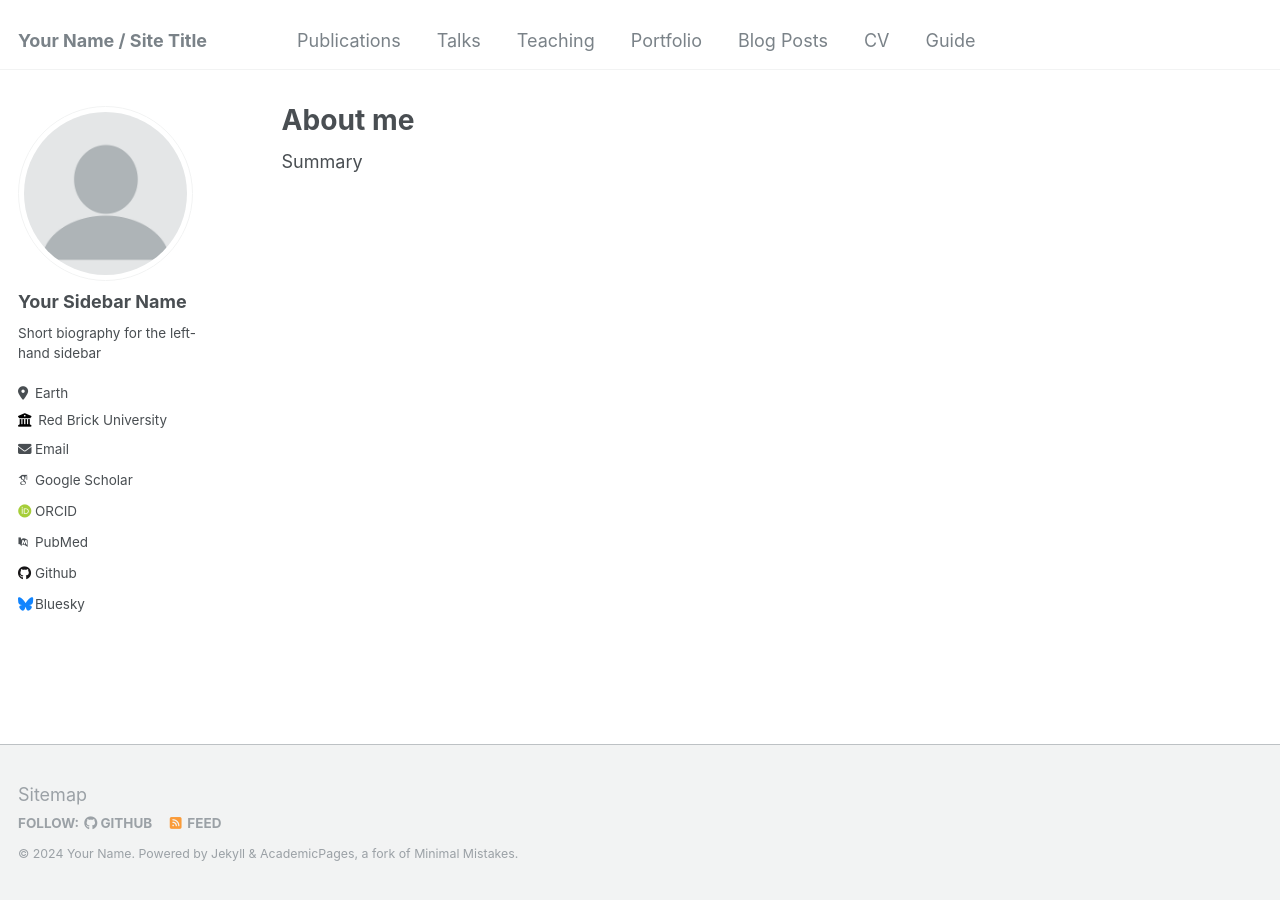
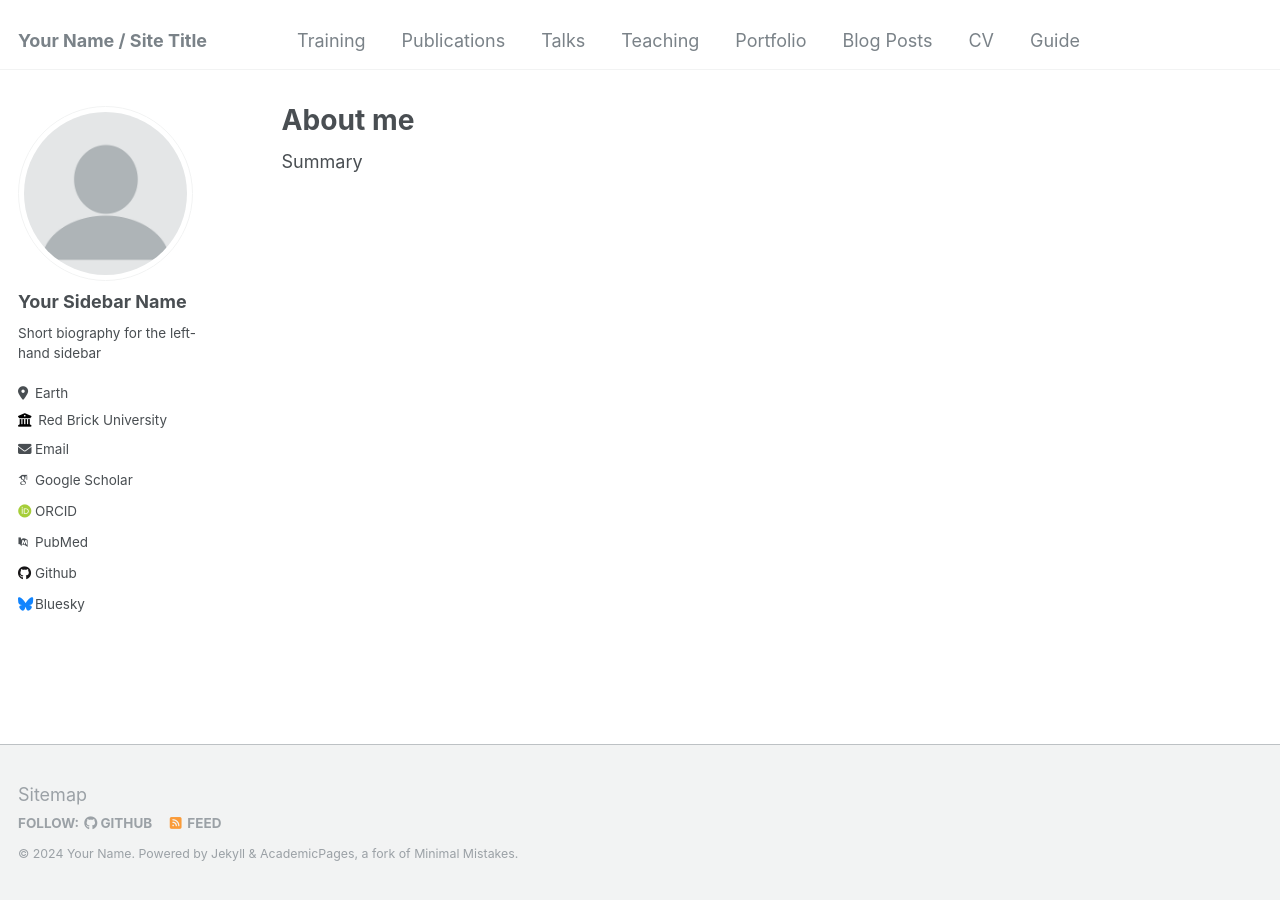
Before and after one commit to john-ssebandeke/john-ssebandeke.github.io, a Jekyll site: the page built from _pages/about.md, in a window 1280 px wide. Built offline with Jekyll 4.4.1, drawn with Linux system fonts in a browser that asks for light colours; some web fonts are replaced.

Commit message:
Update navigation.yml

```diff
--- a/_data/navigation.yml
+++ b/_data/navigation.yml
@@ -1,5 +1,8 @@
 # main links links
 main:
+  - title: "Training"
+    url: /Training/
+
   - title: "Publications"
     url: /publications/
 
```
